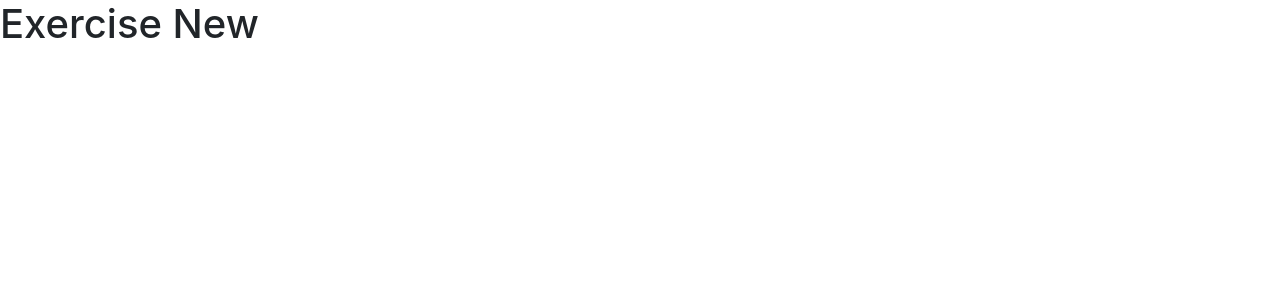
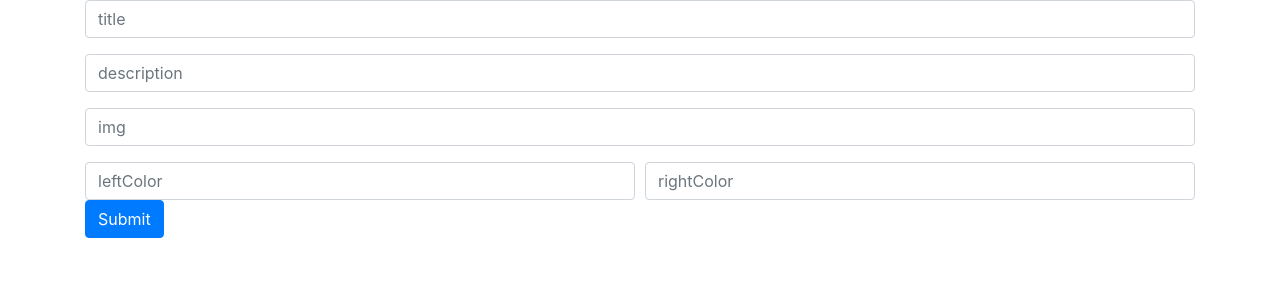
Before and after one commit to joalbertg/react-fitness-app, a React (Create React App) app: page /exercise/new in a window 1280 px wide. Shown: the top 300 px of the page. Built offline with nearby package versions, Linux system fonts and the light colour scheme.

Commit message:
added events into class component with state

```diff
--- a/src/pages/ExerciseNew.js
+++ b/src/pages/ExerciseNew.js
@@ -1,5 +1,88 @@
 import React from 'react';
 
-const ExerciseNew = () => <h1>Exercise New</h1>
+class ExerciseNew extends React.Component {
+  state = {
+    title: '',
+    description:'',
+    img: '',
+    leftColor: '',
+    rightColor: ''
+  }
+  handleChange = (event) => {
+    this.setState({
+      [event.target.name]: event.target.value
+    })
+  }
+  handleSubmit = (event) => {
+    event.preventDefault();
+    console.log(this.state);
+  }
+  render = () => (
+    <div className="container">
+      <form
+          onSubmit={this.handleSubmit}
+      >
+        <div className="form-group">
+          <input
+            type="text"
+            className="form-control"
+            placeholder="title"
+            name="title"
+            onChange={this.handleChange}
+            value={this.state.title}
+          />
+        </div>
+        <div className="form-group">
+          <input
+            type="text"
+            className="form-control"
+            placeholder="description"
+            name="description"
+            onChange={this.handleChange}
+            value={this.state.description}
+          />
+        </div>
+        <div className="form-group">
+          <input
+            type="text"
+            className="form-control"
+            placeholder="img"
+            name="img"
+            onChange={this.handleChange}
+            value={this.state.img}
+          />
+        </div>
+        <div className="form-row">
+          <div className="col">
+            <input
+              type="text"
+              className="form-control"
+              placeholder="leftColor"
+              name="leftColor"
+              onChange={this.handleChange}
+              value={this.state.leftColor}
+            />
+          </div>
+          <div className="col">
+            <input
+              type="text"
+              className="form-control"
+              placeholder="rightColor"
+              name="rightColor"
+              onChange={this.handleChange}
+              value={this.state.rightColor}
+            />
+          </div>
+        </div>
+        <button
+          type="submit"
+          className="btn btn-primary"
+        >
+          Submit
+        </button>
+      </form>
+    </div>
+  )
+}
 
 export default ExerciseNew;
--- a/src/pages/Exercises.js
+++ b/src/pages/Exercises.js
@@ -8,12 +8,15 @@
 import exerciseData from '../faker/exercises.json';
 
 class Exercises extends React.Component {
-  constructor(props) {
-    super(props);
-    this.state = {
-      exerciseData
-    }
-  }
+  // constructor(props) {
+  //   super(props);
+  //   this.state = {
+  //     exerciseData
+  //   }
+  // }
+
+  // by Babel, without constructor method
+  state = { exerciseData }
   render = () => (
     <>
       <Welcome
```
